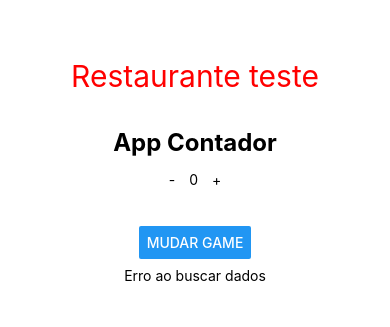
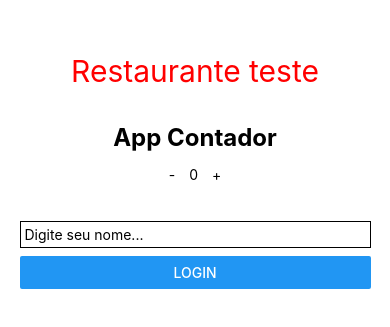
Before and after one commit to HerbertonMiguel-Dev/estudoTestes, a React Native app: screen / in a window 390 px wide. Shown: the part 251-578 px from the top of the page. Built offline with nearby package versions, Linux system fonts and the light colour scheme; no server answers.

Commit message:
importado conponent Welcome

```diff
--- a/App.tsx
+++ b/App.tsx
@@ -2,6 +2,7 @@ import { useState } from 'react'
 import { StyleSheet, Text, View, TouchableOpacity } from 'react-native';
 import { Title } from './src/Title'
 import { Game } from './src/Game'
+import { Welcome } from './src/Welcome'
 
 export default function App() {
   const [counter, setCounter] = useState(0)
@@ -25,7 +26,9 @@ export default function App() {
         </TouchableOpacity>
       </View>
 
-      <Game/>
+
+
+      <Welcome handleGetUser={ () => console.log("CLICOU") }/>
 
 
     </View>
```
